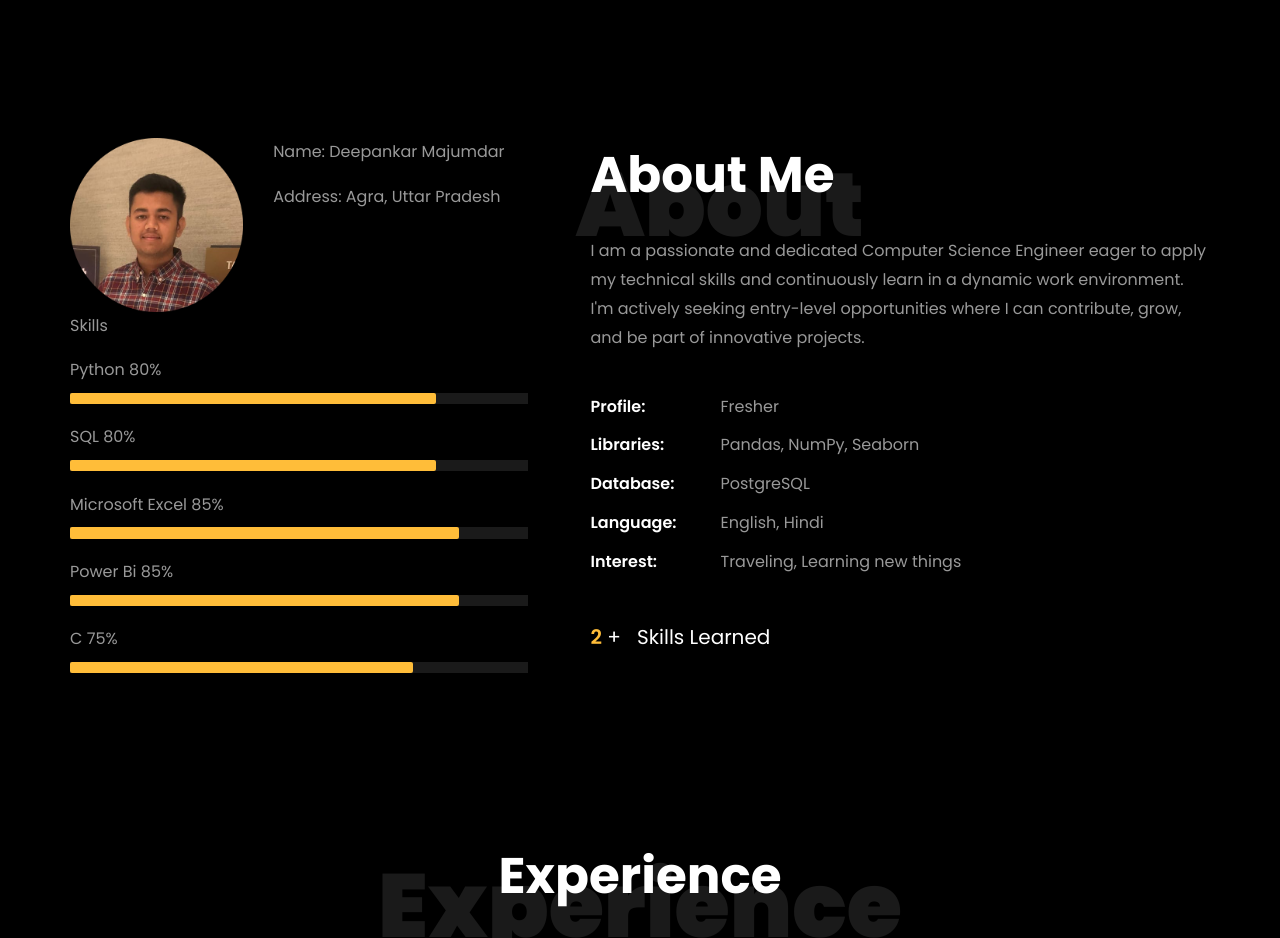
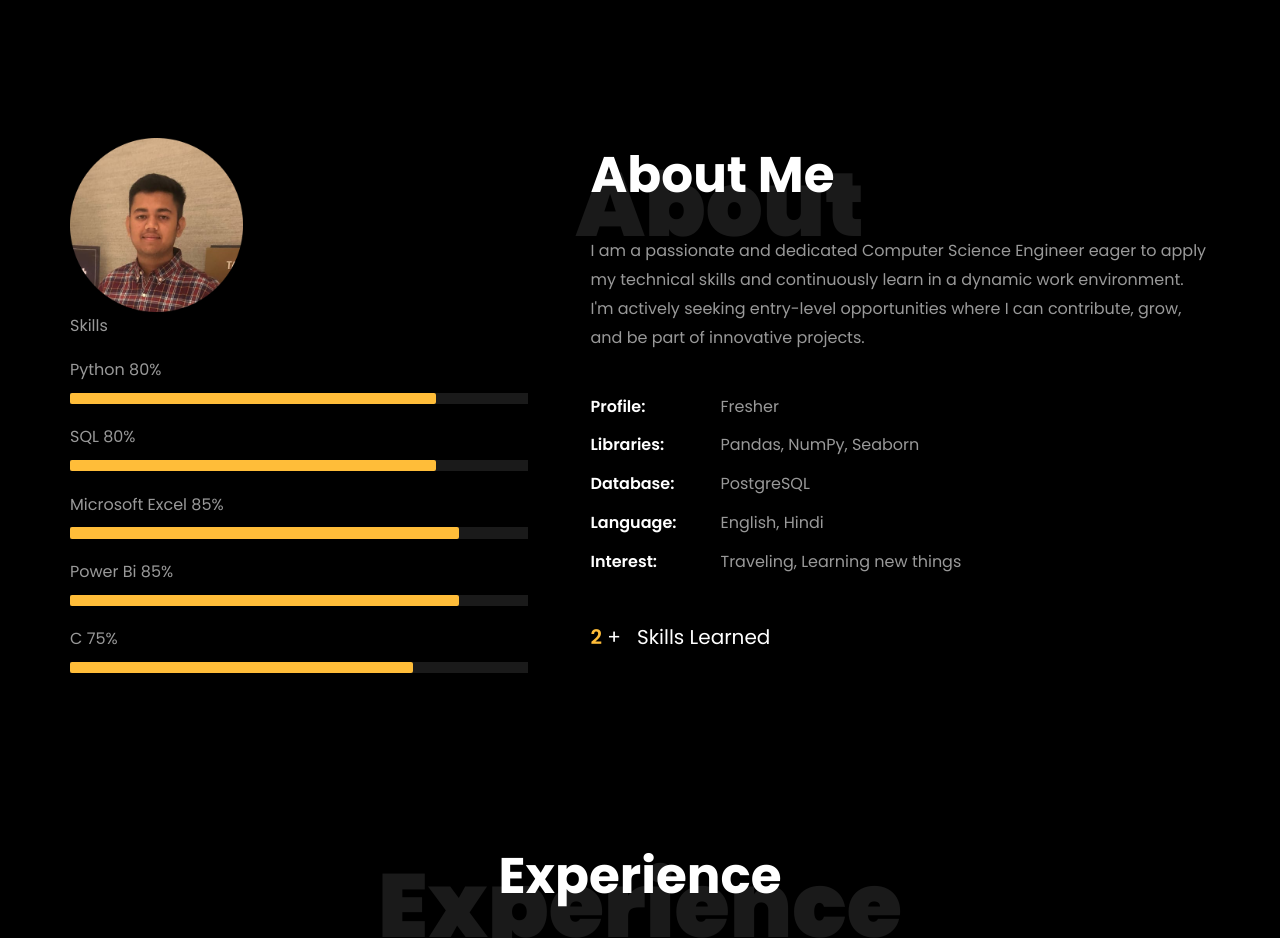
Before and after one commit to Deepankar1729/Portfolio, a plain HTML site: page index.html in a window 1280 px wide. Shown: the part 860-1798 px from the top of the page. Drawn offline with Linux system fonts and the light colour scheme; files whose address does not match are found by name.

Commit message:
Update index.html

```diff
--- a/index.html
+++ b/index.html
@@ -257,10 +257,10 @@
 									<!-- Details next to profile image -->
 									<div class="col-sm-6 col-md-7">
 									  <div class="about-info">
-										<p><span class="title-s">Name: </span> <span>Deepankar Majumdar</span></p>
+<!-- 										<p><span class="title-s">Name: </span> <span>Deepankar Majumdar</span></p> -->
 										<!-- <p><span class="title-s">Job Role: </span> <span>Senior Data Analyst</span></p>
 										<p><span class="title-s">Experience: </span> <span>5 Years 3 Months</span></p> -->
-										<p><span class="title-s">Address: </span> <span>Agra, Uttar Pradesh</span></p>
+<!-- 										<p><span class="title-s">Address: </span> <span>Agra, Uttar Pradesh</span></p> -->
 									  </div>
 									</div>
 								  </div>
```
